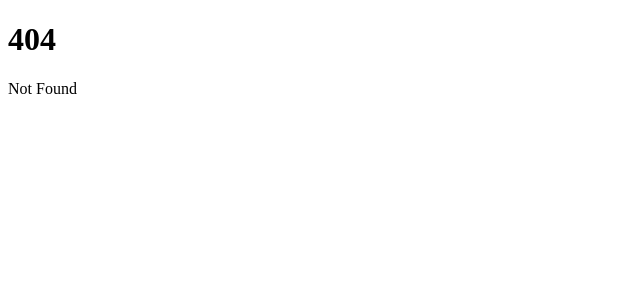
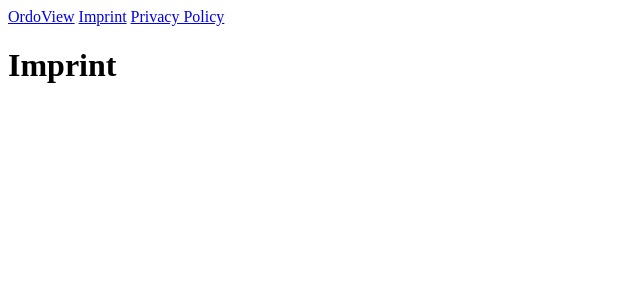
Before and after one commit to Chris42221/OrdoView, a SvelteKit app: page /imprint in a window 1280 px wide. Before the commit this address had no page. Shown: the top 300 px of the page, without its empty margins (0-640 px from the left). Built offline with nearby package versions, Linux system fonts and the light colour scheme.

Commit message:
Hinzufügen vom Imprint un privacypolicy

```diff
--- a/src/routes/+layout.svelte
+++ b/src/routes/+layout.svelte
@@ -8,4 +8,10 @@
 	<link rel="icon" href={favicon} />
 </svelte:head>
 
+<nav>
+	<a href="/">OrdoView</a>
+	<a href="/imprint">Imprint</a>
+	<a href="/privacy-policy">Privacy Policy</a>
+</nav>
+
 {@render children?.()}
--- /dev/null
+++ b/src/routes/imprint/+page.svelte
@@ -0,0 +1 @@
+<h1>Imprint</h1>
--- /dev/null
+++ b/src/routes/privacy-policy/+page.svelte
@@ -0,0 +1 @@
+<h1>Privacy Policy</h1>
```
